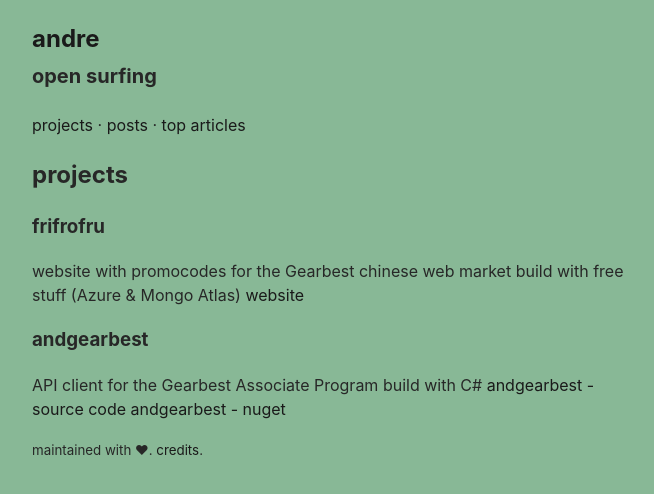
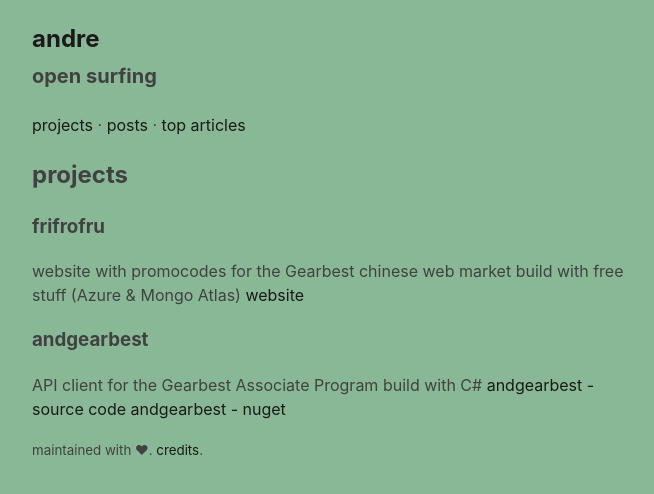
Before and after one commit to 3cpt/3cpt.github.io, a Jekyll site: the page built from projects.md, in a window 1280 px wide. Shown: the top 494 px of the page, without its empty margins (304-958 px from the left). Built offline with Jekyll 4.4.1, drawn with Linux system fonts in a browser that asks for light colours.

Commit message:
change text color

```diff
--- a/_includes/head.html
+++ b/_includes/head.html
@@ -17,7 +17,7 @@
     html,
     body {
       background: #88b896;
-      color: #272727;
+      color: #414141;
       font: 16px/1.5 -apple-system, BlinkMacSystemFont, "Segoe UI", Roboto, Helvetica, Arial, sans-serif, "Apple Color Emoji", "Segoe UI Emoji", "Segoe UI Symbol";
     }
 
```
